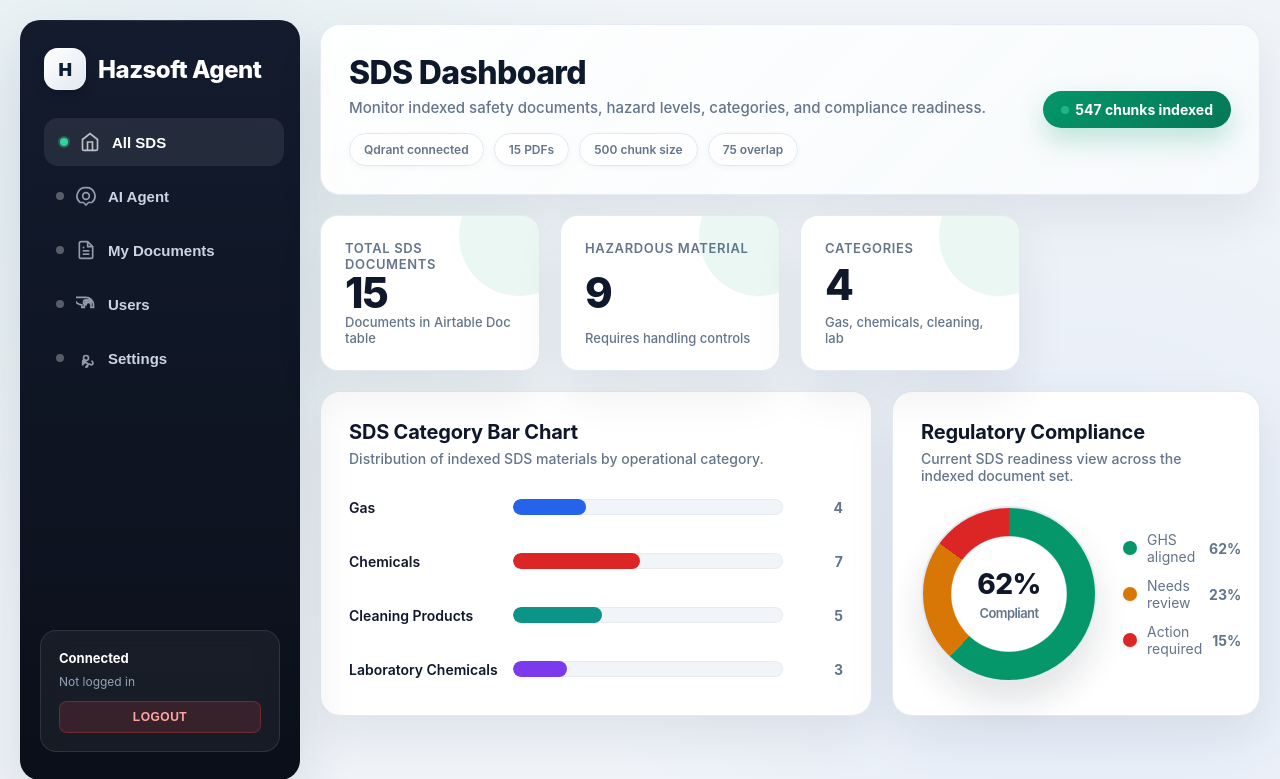
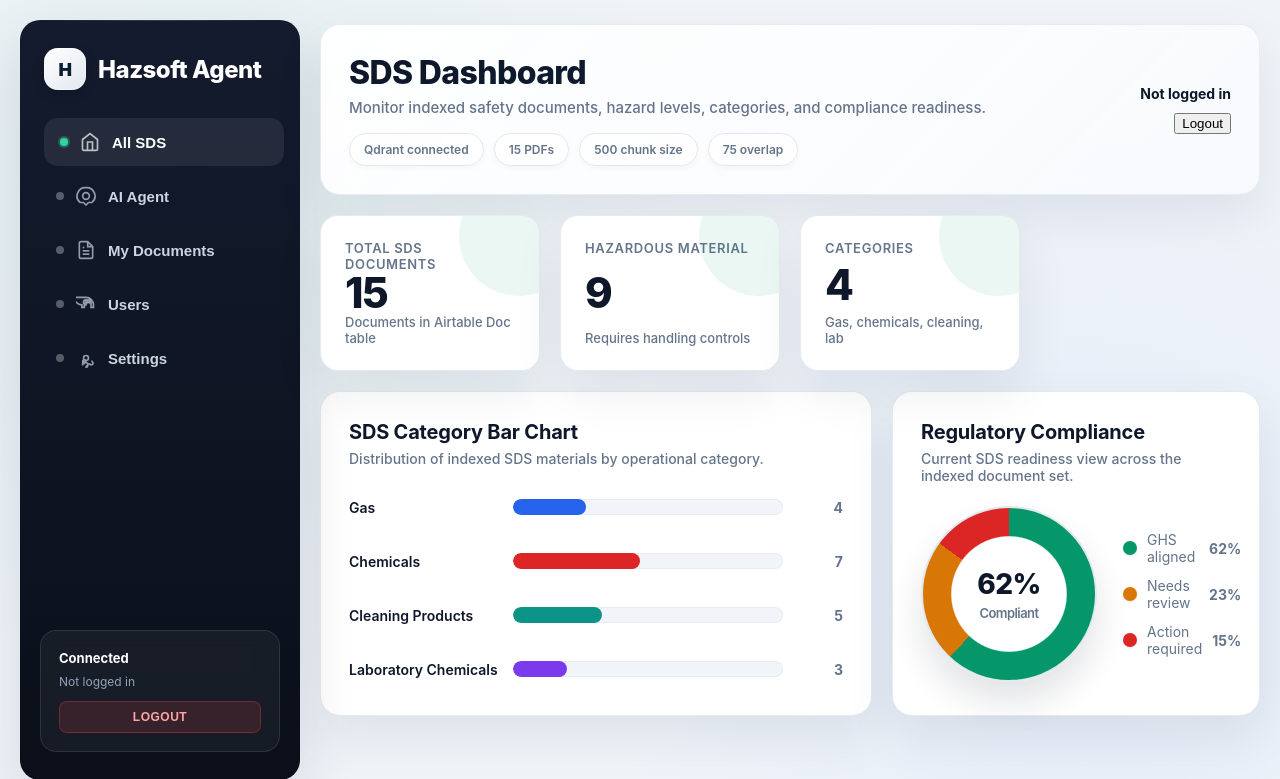
Before and after one commit to shanmugapriyag2196/Hazsoft-Agent, a FastAPI app: page / in a window 1280 px wide. Shown: the top 779 px of the page. Run offline with FastAPI, Linux system fonts and the light colour scheme.

Commit message:
Add user email and role to dashboard topbar with logout button

```diff
--- a/templates/dashboard.html
+++ b/templates/dashboard.html
@@ -297,7 +297,11 @@
         <span class="quick-pill">75 overlap</span>
       </div>
     </div>
-  <div class="sync">547 chunks indexed</div>
+    <div style="text-align:right;">
+      <div id="dash-email" style="font-weight:700;font-size:14px;color:var(--ink);margin-bottom:4px;"></div>
+      <div id="dash-role" style="font-size:12px;color:var(--muted);text-transform:uppercase;letter-spacing:0.5px;font-weight:600;margin-bottom:10px;"></div>
+      <button class="logout-btn" id="logout-btn">Logout</button>
+    </div>
   </section>
 
 <section class="metrics" aria-label="SDS summary">
@@ -409,5 +413,33 @@
   }
 }
 loadStats();
+
+function updateDashboardUser() {
+  const userStr = localStorage.getItem('hazsoft_user');
+  const emailEl = document.getElementById('dash-email');
+  const roleEl = document.getElementById('dash-role');
+  if (userStr) {
+    try {
+      const user = JSON.parse(userStr);
+      if (emailEl) emailEl.textContent = user.Email || 'User';
+      if (roleEl) roleEl.textContent = user.Role || '';
+    } catch {
+      if (emailEl) emailEl.textContent = 'User';
+      if (roleEl) roleEl.textContent = '';
+    }
+  } else {
+    if (emailEl) emailEl.textContent = 'Not logged in';
+    if (roleEl) roleEl.textContent = '';
+  }
+}
+
+const logoutBtn = document.getElementById('logout-btn');
+if (logoutBtn) {
+  logoutBtn.addEventListener('click', () => {
+    window.location.href = '/logout';
+  });
+}
+
+updateDashboardUser();
 </script>
 {% endblock %}
```
Lines whose indentation alone changed are shown as unchanged.
